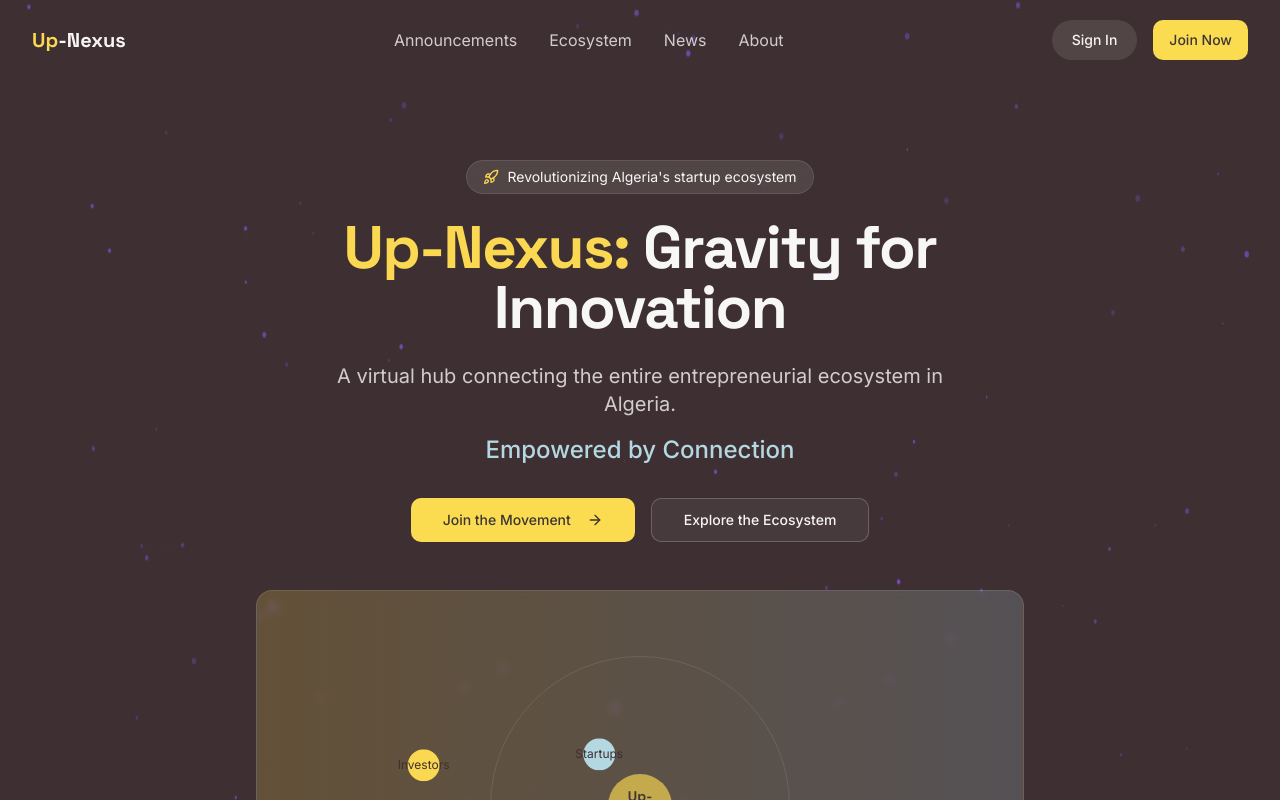
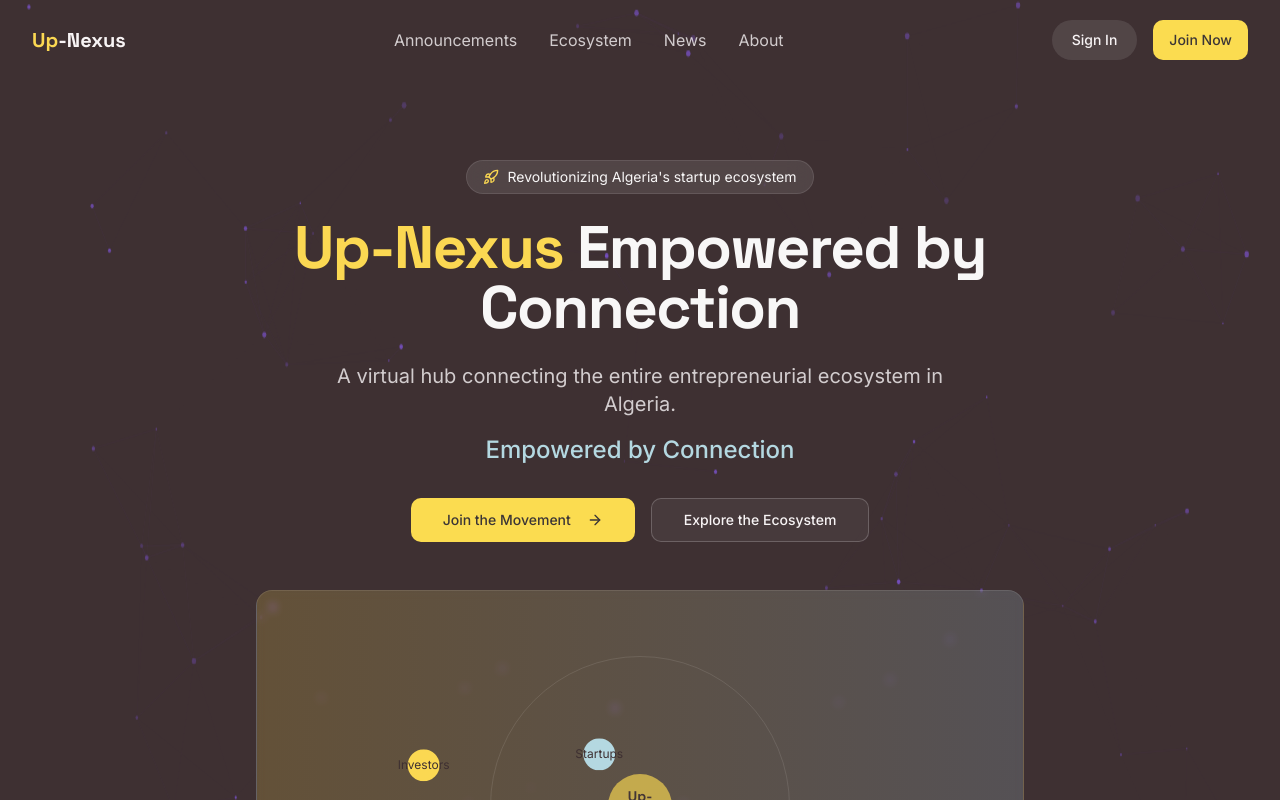
Before and after one commit to naya-13/up-nexus-connectivity, a React (Vite) app: page / in a window 1280 px wide. Shown: the top 800 px of the page. Built offline with nearby package versions, Linux system fonts and the light colour scheme.

Commit message:
Update site content
Updates the site content to reflect the new tagline.

```diff
--- a/src/components/sections/HeroSection.tsx
+++ b/src/components/sections/HeroSection.tsx
@@ -16,7 +16,7 @@ const HeroSection = () => {
           </div>
 
           <h1 className="headline animate-fade-in mb-6">
-            <span className="text-nexus-purple">Up-Nexus:</span> Gravity for Innovation
+            <span className="text-nexus-purple">Up-Nexus</span> Empowered by Connection
           </h1>
 
           <p className="text-xl text-nexus-light/80 mb-4 max-w-2xl mx-auto">
```
